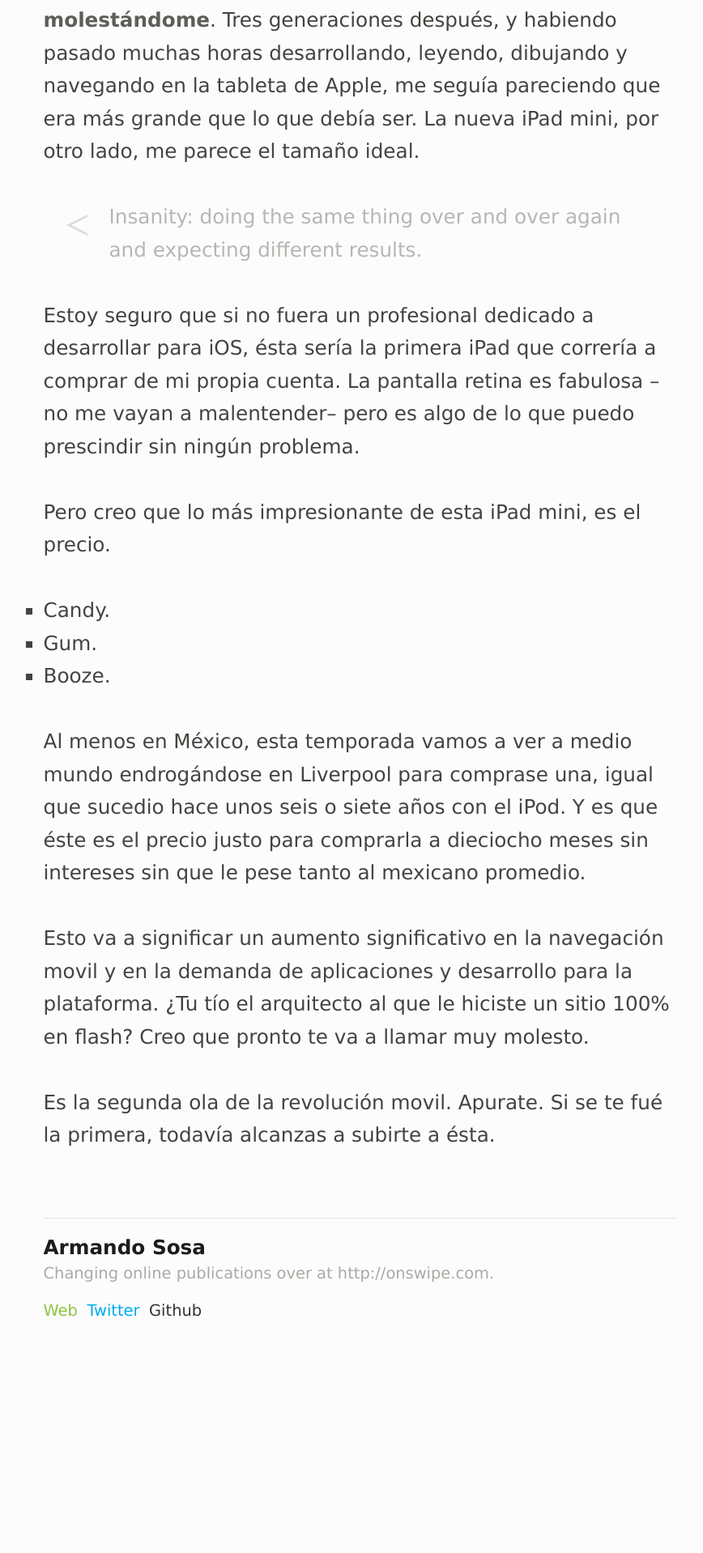
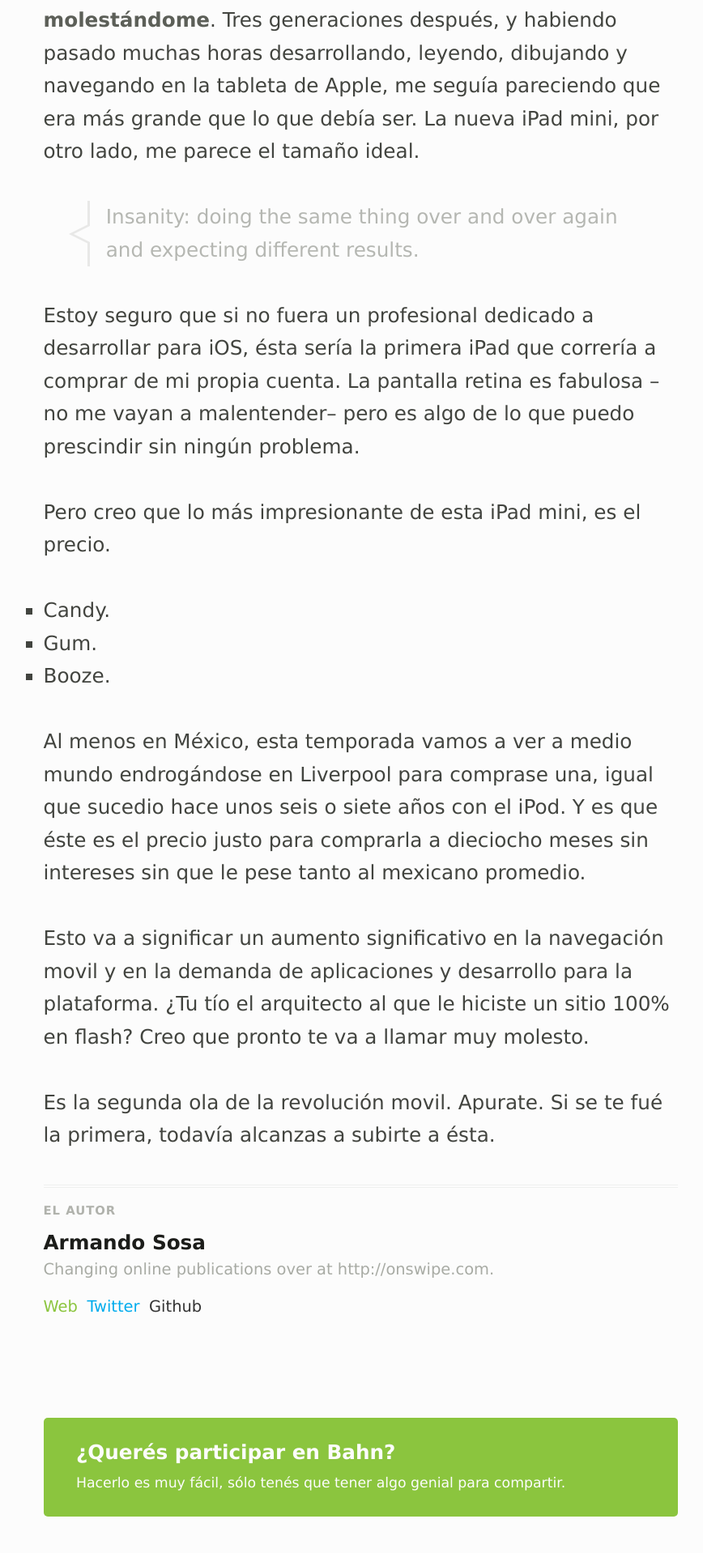
Before and after one commit to marbiano/bahn, a Jekyll site: the page built from _posts/2012-12-05-the-test.markdown, in a window 1280 px wide. Shown: the part 1876-3794 px from the top of the page at 81% size, without its empty margins (195-1063 px from the left). Built offline with Jekyll 4.4.1, drawn with Linux system fonts in a browser that asks for light colours; Markdown is read by kramdown in place of the engine named in the settings; a style sheet for code colours, icons or effects is not loaded; before the commit the page ends 3538 px from its top, so only the background shows below that; some of the changed text lies outside the part shown.

Commit message:
Finished post page

```diff
--- a/_layouts/default.html
+++ b/_layouts/default.html
@@ -29,11 +29,13 @@
 </head>
 <body>
   <div class="container">
-    <div class="header">
+    <header>
       <a href="/"><img src="images/logo.png" alt="Bahn" /></a>
-    </div>
-
+    </header>
     {{ content }}
+    <footer>
+      <p>Bahn es una publicación open-source de diseño web en español.</p>
+  </footer>
   </div>
 </body>
 </html>
--- a/_layouts/post.html
+++ b/_layouts/post.html
@@ -10,11 +10,16 @@
 		{{ content }}
 	</div>
 	<div class="the-author" id="author">
-		<h2>{{ author.name }}</h2>
+		<h2><span>El autor</span></h2>
+		<h3>{{ author.name }}</h3>
 		<p>{{ author.description }}</p>
 		<ul>
 			<li><a href="{{ author.web }}">Web</a></li>
 			<li class="twitter"><a href="http://twitter.com/{{ author.twitter }}">Twitter</a></li>
 			<li class="github"><a href="http://github.com/{{ author.github }}">Github</a></li>
 	</div>
+	<a class="the-action" href="/escribir.html">
+		<h2>¿Querés participar en Bahn?</h2>
+    	<p>Hacerlo es muy fácil, sólo tenés que tener algo genial para compartir.</p>
+	</a>
 </div>
--- a/css/screen.css
+++ b/css/screen.css
@@ -83,11 +83,11 @@
 }
 
 /* line 79, ../sass/screen.scss */
-.header {
+header {
   margin-bottom: 3rem;
 }
 /* line 81, ../sass/screen.scss */
-.header a {
+header a {
   display: inline-block;
   padding: 0.4em;
   background: #8bc53e;
@@ -96,23 +96,35 @@
   min-width: 20px;
 }
 /* line 88, ../sass/screen.scss */
-.header a img {
+header a img {
   display: block;
   border: none;
   width: 100%;
 }
 
 /* line 97, ../sass/screen.scss */
+footer {
+  border-top: 1px solid #eff0ef;
+  padding-top: 0.75rem;
+  font-size: 0.7rem;
+  color: #a8aba4;
+}
+/* line 102, ../sass/screen.scss */
+footer p {
+  margin-bottom: 0;
+}
+
+/* line 107, ../sass/screen.scss */
 a {
   color: #8bc53e;
   text-decoration: none;
 }
-/* line 100, ../sass/screen.scss */
+/* line 110, ../sass/screen.scss */
 a:hover {
   text-decoration: underline;
 }
 
-/* line 105, ../sass/screen.scss */
+/* line 115, ../sass/screen.scss */
 h1 {
   font-family: "Din Display Pro Bold", Verdana, sans-serif;
   font-size-adjust: 0.5;
@@ -124,12 +136,12 @@
   margin-bottom: 0.75rem;
 }
 
-/* line 113, ../sass/screen.scss */
+/* line 123, ../sass/screen.scss */
 .the-meta {
   color: #a8aba4;
 }
 
-/* line 117, ../sass/screen.scss */
+/* line 127, ../sass/screen.scss */
 h2 {
   font-family: "Din Display Pro Bold", Verdana, sans-serif;
   font-size-adjust: 0.5;
@@ -141,7 +153,7 @@
   font-size: 1.5rem;
 }
 
-/* line 125, ../sass/screen.scss */
+/* line 135, ../sass/screen.scss */
 h3 {
   font-family: "Din Display Pro Bold", Verdana, sans-serif;
   font-size-adjust: 0.5;
@@ -153,12 +165,12 @@
   font-size: 1rem;
 }
 
-/* line 133, ../sass/screen.scss */
+/* line 143, ../sass/screen.scss */
 p {
   margin-bottom: 1.5rem;
 }
 
-/* line 137, ../sass/screen.scss */
+/* line 147, ../sass/screen.scss */
 strong {
   font-family: "Din Display Pro Bold", Verdana, sans-serif;
   font-size-adjust: 0.5;
@@ -167,43 +179,41 @@
   color: #5c5f58;
 }
 
-/* line 142, ../sass/screen.scss */
+/* line 152, ../sass/screen.scss */
 ul {
   margin-bottom: 1.5rem;
   list-style: square inside;
 }
 
-/* line 147, ../sass/screen.scss */
+/* line 157, ../sass/screen.scss */
 ol {
   margin-bottom: 1.5rem;
   list-style: decimal inside;
 }
 
-/* line 152, ../sass/screen.scss */
+/* line 162, ../sass/screen.scss */
 blockquote {
   border-width: 0 0 0 3px;
-  -moz-border-image: -moz-linear-gradient(#fcfcfc, #dbdcd9 20%, #dbdcd9 80%, #fcfcfc) 1 100%;
-  -webkit-border-image: -webkit-gradient(linear, 50% 0%, 50% 100%, color-stop(0%, #fcfcfc), color-stop(20%, #dbdcd9), color-stop(80%, #dbdcd9), color-stop(100%, #fcfcfc)) 1 100%;
-  -webkit-border-image: -webkit-linear-gradient(#fcfcfc, #dbdcd9 20%, #dbdcd9 80%, #fcfcfc) 1 100%;
-  -o-border-image: -o-linear-gradient(#fcfcfc, #dbdcd9 20%, #dbdcd9 80%, #fcfcfc) 1 100%;
-  border-image: linear-gradient(#fcfcfc, #dbdcd9 20%, #dbdcd9 80%, #fcfcfc) 1 100%;
-  padding-left: 1rem;
+  border-color: #e8e8e7;
+  border-style: solid;
+  padding-left: 0.75rem;
   margin-right: 2rem;
   margin-left: 2rem;
   color: #b5b7b2;
   position: relative;
   margin-bottom: 1.5rem;
 }
-/* line 160, ../sass/screen.scss */
+/* line 171, ../sass/screen.scss */
 blockquote * {
   color: #b5b7b2;
 }
-/* line 163, ../sass/screen.scss */
+/* line 174, ../sass/screen.scss */
 blockquote:before {
   content: "";
   display: block;
   position: absolute;
-  top: 20px;
+  top: 50%;
+  margin-top: -10px;
   left: -20px;
   z-index: 10;
   width: 0px;
@@ -212,109 +222,168 @@
   border-width: 10px 20px 10px 0;
   border-color: transparent #fcfcfc transparent transparent;
 }
-/* line 177, ../sass/screen.scss */
+/* line 189, ../sass/screen.scss */
 blockquote:after {
   content: "";
   display: block;
   position: absolute;
-  top: 17px;
+  top: 50%;
+  margin-top: -13px;
   left: -26px;
   z-index: 9;
   width: 0px;
   height: 0px;
   border-style: solid;
   border-width: 13px 26px 13px 0;
-  border-color: transparent #dbdcd9 transparent transparent;
+  border-color: transparent #e8e8e7 transparent transparent;
 }
-/* line 191, ../sass/screen.scss */
+/* line 204, ../sass/screen.scss */
 blockquote h2 {
   line-height: 1.3;
   font-size: 1rem;
 }
-/* line 195, ../sass/screen.scss */
+/* line 208, ../sass/screen.scss */
 blockquote p {
   margin-bottom: 0.5rem;
 }
 
-/* line 201, ../sass/screen.scss */
-.the-content {
-  margin-bottom: 3rem;
+/* line 214, ../sass/screen.scss */
+.the-action {
+  color: #fcfcfc;
+  background: #8bc53e;
+  display: block;
+  -webkit-border-radius: 5px;
+  -moz-border-radius: 5px;
+  -ms-border-radius: 5px;
+  -o-border-radius: 5px;
+  border-radius: 5px;
+  -webkit-box-sizing: border-box;
+  -moz-box-sizing: border-box;
+  box-sizing: border-box;
+  padding: 1rem 1.5rem;
+  -webkit-transition: background 0.5s;
+  -moz-transition: background 0.5s;
+  -ms-transition: background 0.5s;
+  -o-transition: background 0.5s;
+  transition: background 0.5s;
+  margin-bottom: 2rem;
+  text-align: center;
+}
+/* line 224, ../sass/screen.scss */
+.the-action h2 {
+  color: #fcfcfc;
+  font-size: 1rem;
+  margin-bottom: 0.25rem;
+}
+/* line 229, ../sass/screen.scss */
+.the-action p {
+  margin-bottom: 0;
+  font-size: 0.7rem;
+  display: none;
+}
+/* line 234, ../sass/screen.scss */
+.the-action:hover {
+  background: #70a030;
+  text-decoration: none;
 }
 
-/* line 205, ../sass/screen.scss */
+/* line 240, ../sass/screen.scss */
+.the-content {
+  margin-bottom: 1.5rem;
+}
+
+/* line 244, ../sass/screen.scss */
 .the-author {
-  border-top: 1px solid #e3e3e1;
+  border-top: 4px double #eff0ef;
   padding-top: 0.75rem;
+  margin-bottom: 4.5rem;
 }
-/* line 208, ../sass/screen.scss */
+/* line 248, ../sass/screen.scss */
 .the-author h2 {
+  font-size: 0.6rem;
+  text-transform: uppercase;
+  letter-spacing: 1px;
+  color: #b0b2ac;
+  margin-bottom: 0.5rem;
+  line-height: 1;
+}
+/* line 256, ../sass/screen.scss */
+.the-author h3 {
   color: #1c1d1a;
   margin-bottom: 0rem;
-  font-size: 1rem;
 }
-/* line 213, ../sass/screen.scss */
+/* line 260, ../sass/screen.scss */
 .the-author p {
   margin-bottom: 0.5rem;
   color: #a8aba4;
 }
-/* line 217, ../sass/screen.scss */
+/* line 264, ../sass/screen.scss */
 .the-author ul {
   margin: 0;
 }
-/* line 219, ../sass/screen.scss */
+/* line 266, ../sass/screen.scss */
 .the-author ul li {
   display: inline-block;
   color: #dbdcd9;
   margin-right: 0.25em;
 }
-/* line 223, ../sass/screen.scss */
+/* line 270, ../sass/screen.scss */
 .the-author ul li.twitter a {
   color: #00aced;
 }
-/* line 226, ../sass/screen.scss */
+/* line 273, ../sass/screen.scss */
 .the-author ul li.github a {
   color: #333;
 }
-/* line 230, ../sass/screen.scss */
+/* line 277, ../sass/screen.scss */
 .the-author ul li:last-child {
   margin-right: 0;
 }
 
 @media only screen and (min-width: 34.625em) {
-  /* line 237, ../sass/screen.scss */
+  /* line 284, ../sass/screen.scss */
   html {
     font-size: 1.3125em;
   }
+}
+@media only screen and (min-width: 40.0625em) {
+  /* line 290, ../sass/screen.scss */
+  html {
+    font-size: 1.5em;
+  }
 
-  /* line 240, ../sass/screen.scss */
+  /* line 293, ../sass/screen.scss */
+  h1 {
+    font-size: 2.5875rem;
+  }
+
+  /* line 296, ../sass/screen.scss */
   .the-meta {
     font-size: 0.7875rem;
   }
 
-  /* line 243, ../sass/screen.scss */
+  /* line 299, ../sass/screen.scss */
   .the-author {
     font-size: 0.7875rem;
   }
-}
-@media only screen and (min-width: 40.0625em) {
-  /* line 249, ../sass/screen.scss */
-  html {
-    font-size: 1.5em;
+
+  /* line 302, ../sass/screen.scss */
+  .the-action {
+    text-align: left;
   }
-
-  /* line 252, ../sass/screen.scss */
-  h1 {
-    font-size: 2.5875rem;
+  /* line 304, ../sass/screen.scss */
+  .the-action p {
+    display: block;
   }
 }
 @media only screen and (min-width: 45.5em) {
-  /* line 258, ../sass/screen.scss */
+  /* line 311, ../sass/screen.scss */
   html {
     font-size: 1.6875em;
   }
 }
 @media only screen and (min-width: 55.5em) {
-  /* line 264, ../sass/screen.scss */
+  /* line 317, ../sass/screen.scss */
   ul, ol {
     list-style-position: outside;
   }
```
